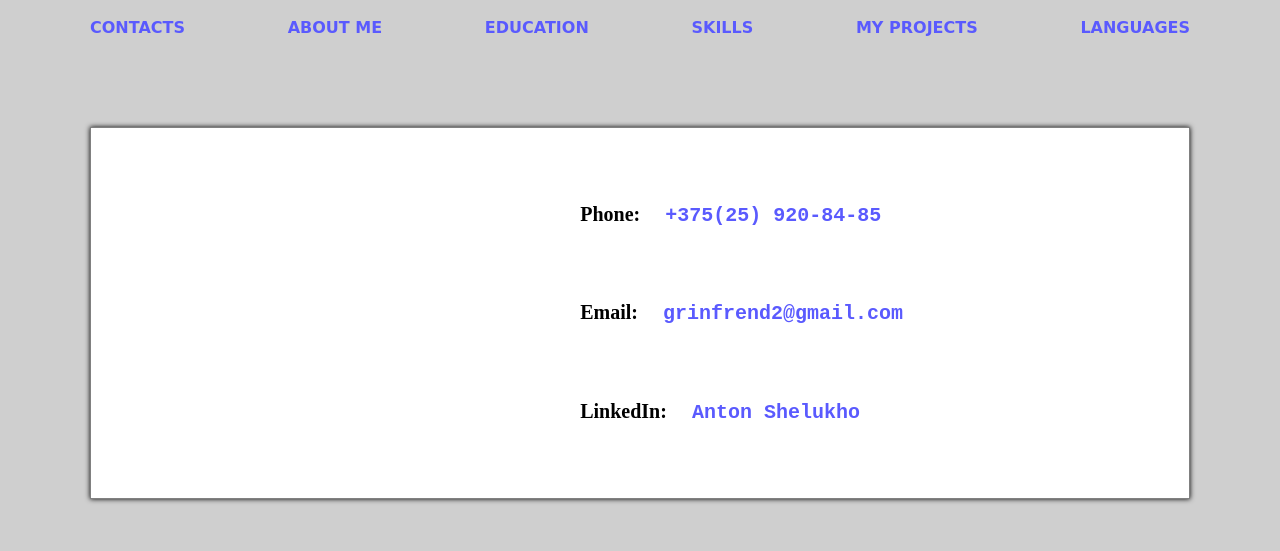
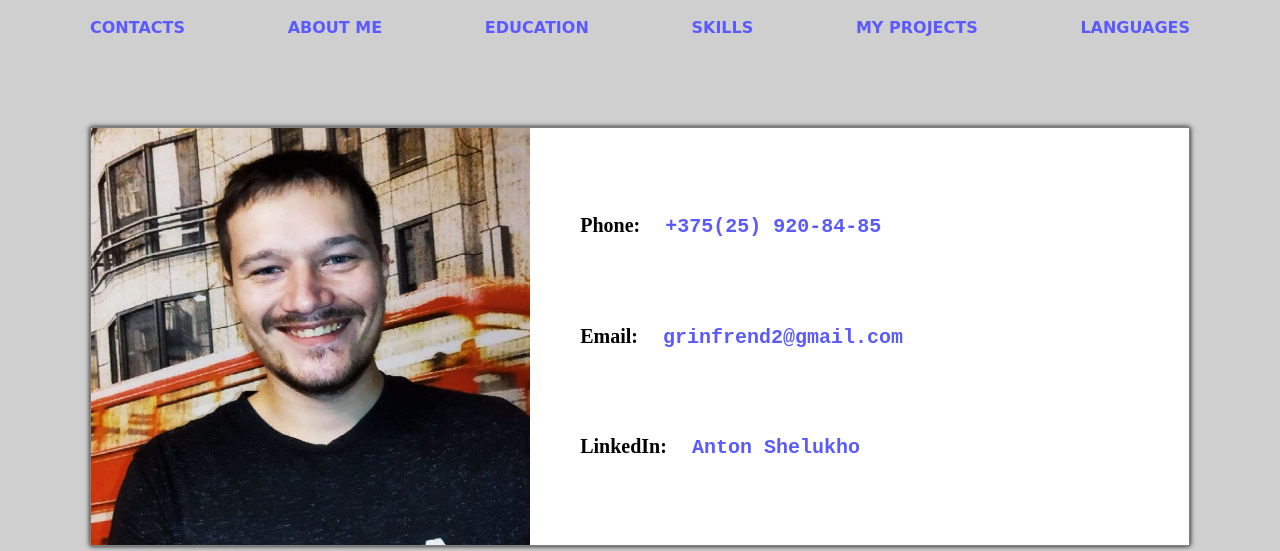
Before and after one commit to AntonSheluho/resume, a plain HTML site: page index.html in a window 1280 px wide. Shown: the part 123-674 px from the top of the page. Drawn offline with Linux system fonts and the light colour scheme.

Commit message:
Add the photo

```diff
--- a/css/styles.css
+++ b/css/styles.css
@@ -47,9 +47,14 @@ html {
 }
 
 .contacts {
-    height: 370px;
+    height: 417px;
     display: grid;
-    grid: 1fr / 40% 60%
+    grid: 100% / 40% 60%
+}
+
+.my_photo {
+    width: 100%;
+    height: 100%;
 }
 
 .contacts__data {
--- a/index.html
+++ b/index.html
@@ -29,7 +29,9 @@
     <div id="contacts" class="body__contacts">
         <div class="container">
             <div class="contacts content_box">
-                <div class="contacts__photo"></div>
+                <div class="contacts__photo">
+                    <img class="my_photo" src="./img/my_photo2.jpg" alt="img">
+                </div>
                 <div class="contacts__data">
                     <div class="data__phone data_text">Phone: <a class="data_link" href="tel:+375259208485">+375(25) 920-84-85</a></div>
                     <div class="data__email data_text">Email: <a class="data_link" href="mailto:grinfrend2@gmail.com">grinfrend2@gmail.com</a></div>
```
Also changed, not shown: img/my_photo.jpg (added), img/my_photo2.jpg (added).
